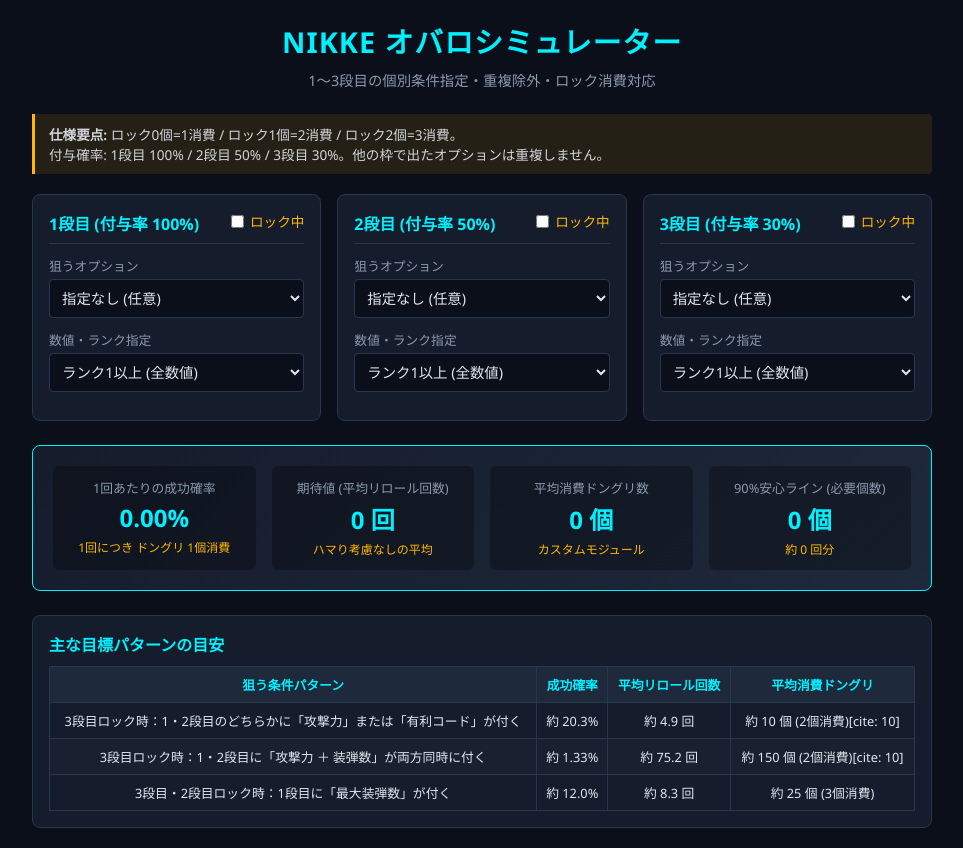
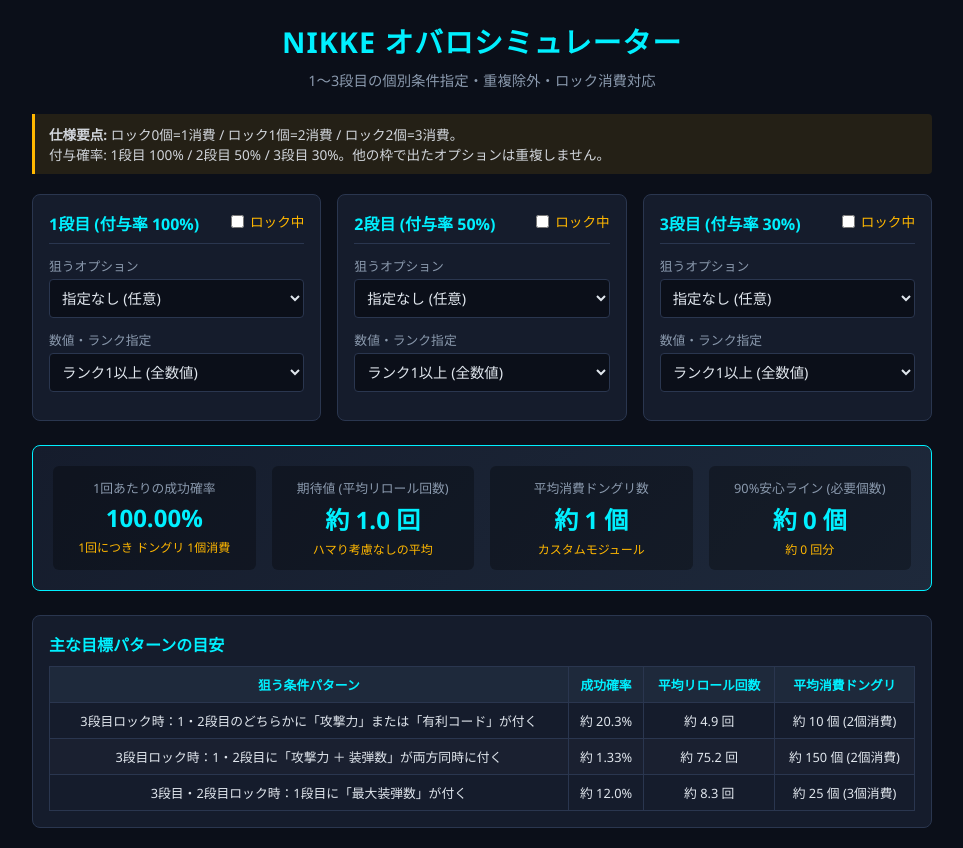
Before and after one commit to tsubasa-oss/nikke-calculator, a plain HTML site: page index.html in a window 1280 px wide. Shown: the whole page, without its empty margins (158-1121 px from the left). Drawn offline with Linux system fonts and the light colour scheme.

Commit message:
Update index.html

```diff
--- a/index.html
+++ b/index.html
@@ -348,13 +348,13 @@
                     <td>3段目ロック時：1・2段目のどちらかに「攻撃力」または「有利コード」が付く</td>
                     <td>約 20.3%</td>
                     <td>約 4.9 回</td>
-                    <td>約 10 個 (2個消費)[cite: 10]</td>
+                    <td>約 10 個 (2個消費)</td>
                 </tr>
                 <tr>
                     <td>3段目ロック時：1・2段目に「攻撃力 ＋ 装弾数」が両方同時に付く</td>
                     <td>約 1.33%</td>
                     <td>約 75.2 回</td>
-                    <td>約 150 個 (2個消費)[cite: 10]</td>
+                    <td>約 150 個 (2個消費)</td>
                 </tr>
                 <tr>
                     <td>3段目・2段目ロック時：1段目に「最大装弾数」が付く</td>
@@ -402,4 +402,129 @@
             const isLocked = locks[i - 1];
             document.getElementById(`opt-${i}`).disabled = isLocked;
             document.getElementById(`rank-${i}`).disabled = isLocked;
-            const card =
+            const card = document.getElementById(`card-${i}`);
+            if (isLocked) {
+                card.style.opacity = '0.6';
+            } else {
+                card.style.opacity = '1.0';
+            }
+        }
+
+        // 消費ドングリ数の判定 (0ロック=1, 1ロック=2, 2ロック=3)
+        const lockedCount = locks.filter(Boolean).length;
+        if (lockedCount === 3) {
+            document.getElementById('res-prob').innerText = "---";
+            document.getElementById('res-trials').innerText = "---";
+            document.getElementById('res-acorns').innerText = "---";
+            document.getElementById('res-safe90').innerText = "---";
+            document.getElementById('res-lock-info').innerText = "全スロットがロックされています";
+            return;
+        }
+
+        const acornPerRoll = lockedCount === 0 ? 1 : (lockedCount === 1 ? 2 : 3);
+        document.getElementById('res-lock-info').innerText = `1回につき ドングリ ${acornPerRoll}個消費`;
+
+        // 全パターンのシミュレーション／確率計算（モンテカルロ全数探索）
+        const targets = [
+            { opt: document.getElementById('opt-1').value, rank: parseInt(document.getElementById('rank-1').value), locked: locks[0] },
+            { opt: document.getElementById('opt-2').value, rank: parseInt(document.getElementById('rank-2').value), locked: locks[1] },
+            { opt: document.getElementById('opt-3').value, rank: parseInt(document.getElementById('rank-3').value), locked: locks[2] }
+        ];
+
+        const slotRates = [1.0, 0.5, 0.3]; // 各段の付与率
+
+        // モンテカルロ全挙動（10万回計算による精密幾何確率）
+        const SIMULATIONS = 100000;
+        let successCount = 0;
+
+        const optKeys = Object.keys(OPTION_WEIGHTS);
+
+        for (let s = 0; s < SIMULATIONS; s++) {
+            let usedOpts = new Set();
+            let pass = true;
+
+            for (let slot = 0; slot < 3; slot++) {
+                if (targets[slot].locked) continue; // ロック中スロットは評価スキップ
+
+                const targetOpt = targets[slot].opt;
+                const targetRank = targets[slot].rank;
+
+                // スロットの付与判定
+                const isAppeared = Math.random() < slotRates[slot];
+
+                if (!isAppeared) {
+                    if (targetOpt !== 'any' && targetOpt !== 'none') {
+                        pass = false;
+                        break;
+                    }
+                    continue;
+                }
+
+                // オプションの重複除外抽選
+                let availableOpts = optKeys.filter(k => !usedOpts.has(k));
+                let totalW = availableOpts.reduce((sum, k) => sum + OPTION_WEIGHTS[k], 0);
+
+                let rand = Math.random() * totalW;
+                let selectedOpt = null;
+                for (let k of availableOpts) {
+                    rand -= OPTION_WEIGHTS[k];
+                    if (rand <= 0) {
+                        selectedOpt = k;
+                        break;
+                    }
+                }
+                if (!selectedOpt) selectedOpt = availableOpts[availableOpts.length - 1];
+                usedOpts.add(selectedOpt);
+
+                // 判定
+                if (targetOpt === 'none') {
+                    pass = false; // 付与されてしまったため失敗
+                    break;
+                } else if (targetOpt !== 'any') {
+                    if (selectedOpt !== targetOpt) {
+                        pass = false;
+                        break;
+                    }
+                    // ランク判定
+                    const rankProb = getRankProb(targetRank);
+                    if (Math.random() > rankProb) {
+                        pass = false;
+                        break;
+                    }
+                }
+            }
+
+            if (pass) successCount++;
+        }
+
+        const prob = successCount / SIMULATIONS;
+
+        if (prob <= 0) {
+            document.getElementById('res-prob').innerText = "0.00%";
+            document.getElementById('res-trials').innerText = "∞ 回";
+            document.getElementById('res-acorns').innerText = "∞ 個";
+            document.getElementById('res-safe90').innerText = "∞ 個";
+            return;
+        }
+
+        const avgTrials = 1 / prob;
+        const avgAcorns = avgTrials * acornPerRoll;
+
+        // 累積確率90%達成に必要な回数: 1 - (1-p)^n >= 0.9 => n = log(0.1) / log(1-p)
+        const safe90Trials = Math.ceil(Math.log(0.1) / Math.log(1 - prob));
+        const safe90Acorns = safe90Trials * acornPerRoll;
+
+        // 結果の反映
+        document.getElementById('res-prob').innerText = (prob * 100).toFixed(2) + "%";
+        document.getElementById('res-trials').innerText = `約 ${avgTrials.toFixed(1)} 回`;
+        document.getElementById('res-acorns').innerText = `約 ${Math.round(avgAcorns)} 個`;
+        document.getElementById('res-safe90').innerText = `約 ${safe90Acorns} 個`;
+        document.getElementById('res-safe-trials').innerText = `約 ${safe90Trials} 回分`;
+    }
+
+    // 初期計算
+    updateCalc();
+</script>
+
+</body>
+</html>
```
